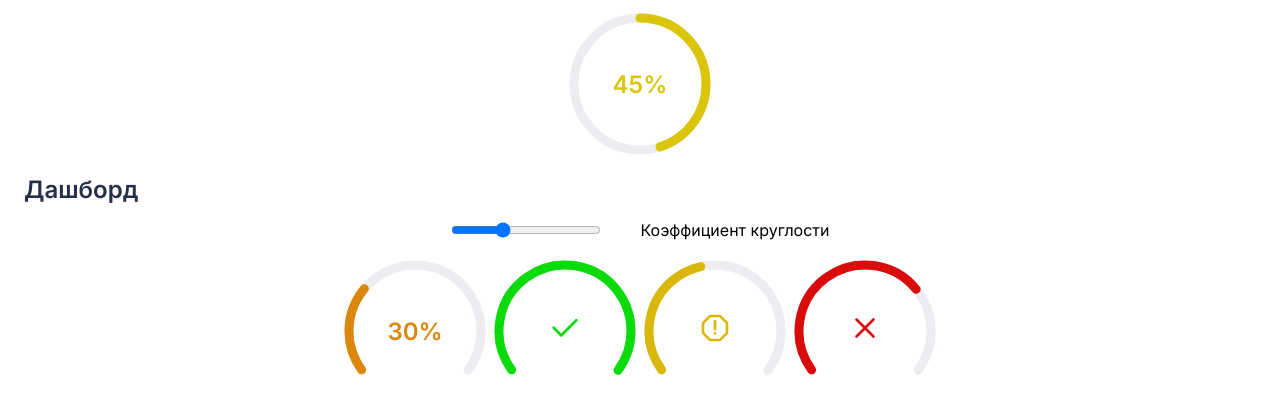
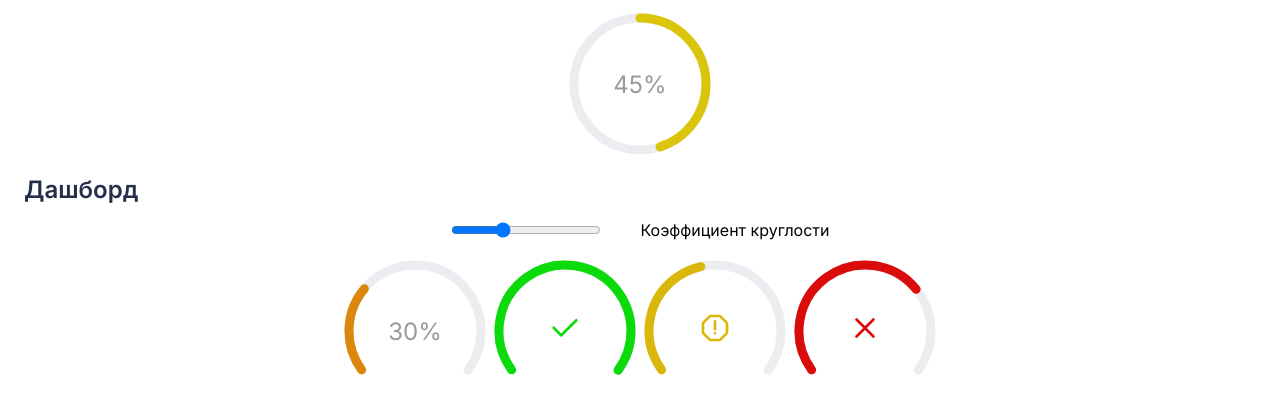
Before and after one commit to dmitriibatrakov/dimatech-progressbar, a Vue app: page / in a window 1280 px wide. Shown: the part 201-597 px from the top of the page. Built offline with nearby package versions, Linux system fonts and the light colour scheme.

Commit message:
fix: progressBar text-color fixed

```diff
--- a/src/4. features/ProgressBar.vue
+++ b/src/4. features/ProgressBar.vue
@@ -84,7 +84,7 @@ const rotateAngle = computed(() => {
       />
     </svg>
     <div v-if="progressbarState === 'inProgress'">
-      <div v-if="progress < 100" class="progress-text" :style="{ color: currentColor }">
+      <div v-if="progress < 100" class="progress-text" >
         {{ Math.round(progress) }}%
       </div>
       <div v-else class="progress-icon">
@@ -106,6 +106,7 @@ const rotateAngle = computed(() => {
 
 .progress-icon,
 .progress-text {
+  color: #999a9e;
   position: absolute;
   top: 50%;
   left: 50%;
@@ -113,6 +114,6 @@ const rotateAngle = computed(() => {
   font-size: 1.5rem;
   align-items: center;
   justify-content: center;
-  font-weight: 600;
+  font-weight: 400;
 }
 </style>
```
